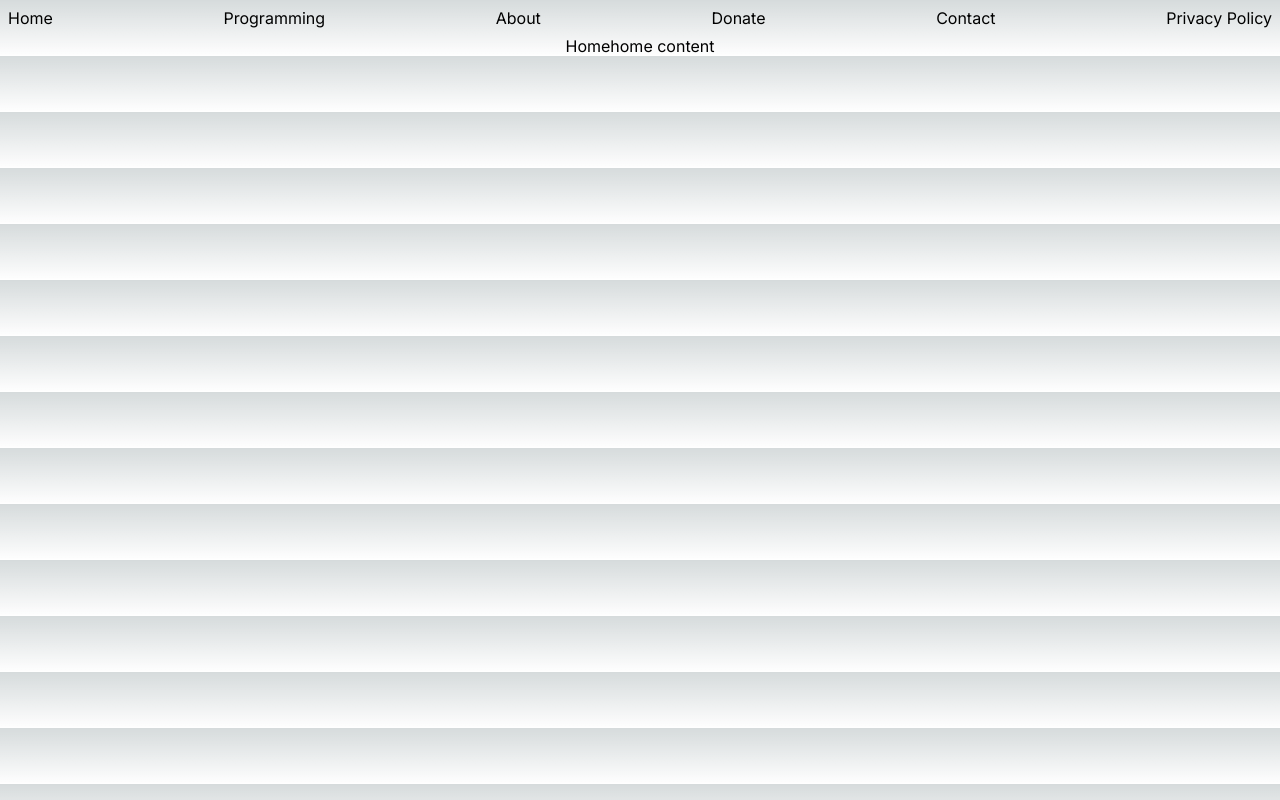
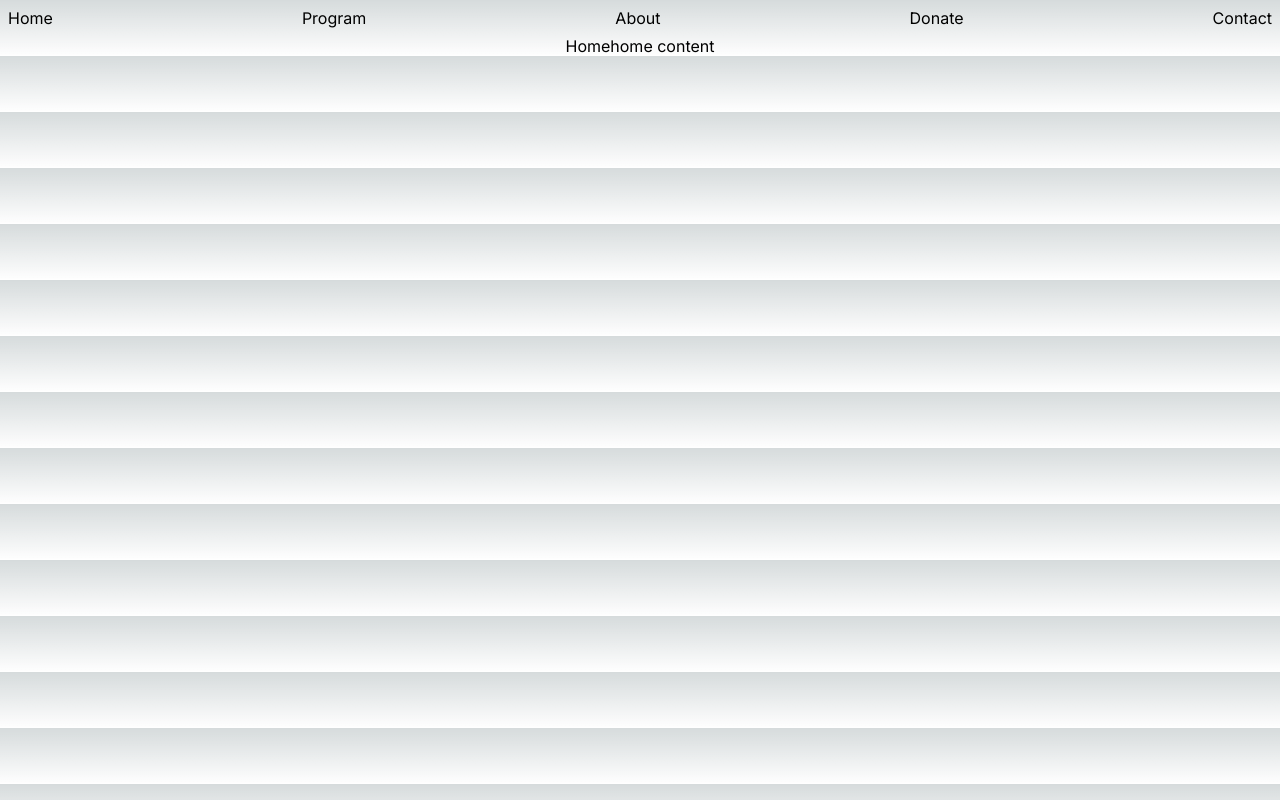
Before and after one commit to lizetteayala1211/jupiter-mag, a Next.js app: page / in a window 1280 px wide. Built offline with nearby package versions, Linux system fonts and the light colour scheme.

Commit message:
update navigation

```diff
--- a/src/app/privacy/page.tsx
+++ /dev/null
@@ -1,5 +0,0 @@
-import { Base } from "@/components/Base"
-
-export default function Privacy() {
-  return <Base>Privacy</Base>
-}
--- a/src/components/NavBar.tsx
+++ b/src/components/NavBar.tsx
@@ -8,11 +8,10 @@ export function NavBar() {
   return (
     <NavBarContainer>
       <Link href=".">Home</Link>
-      <Link href="/programming">Programming</Link>
+      <Link href="/program">Program</Link>
       <Link href="/about">About</Link>
       <Link href="/donate">Donate</Link>
       <Link href="/contact">Contact</Link>
-      <Link href="/privacy">Privacy Policy</Link>
     </NavBarContainer>
   )
 }
```
Also changed, not shown: src/app/program/page.tsx (renamed from src/app/programming/page.tsx).
